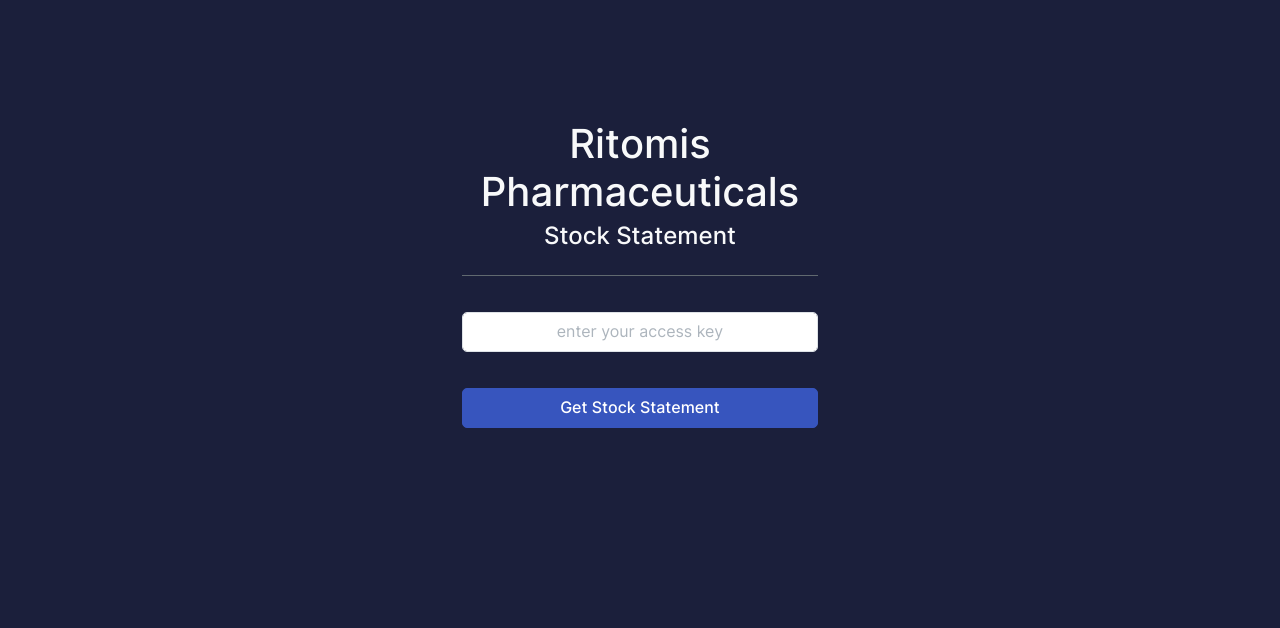
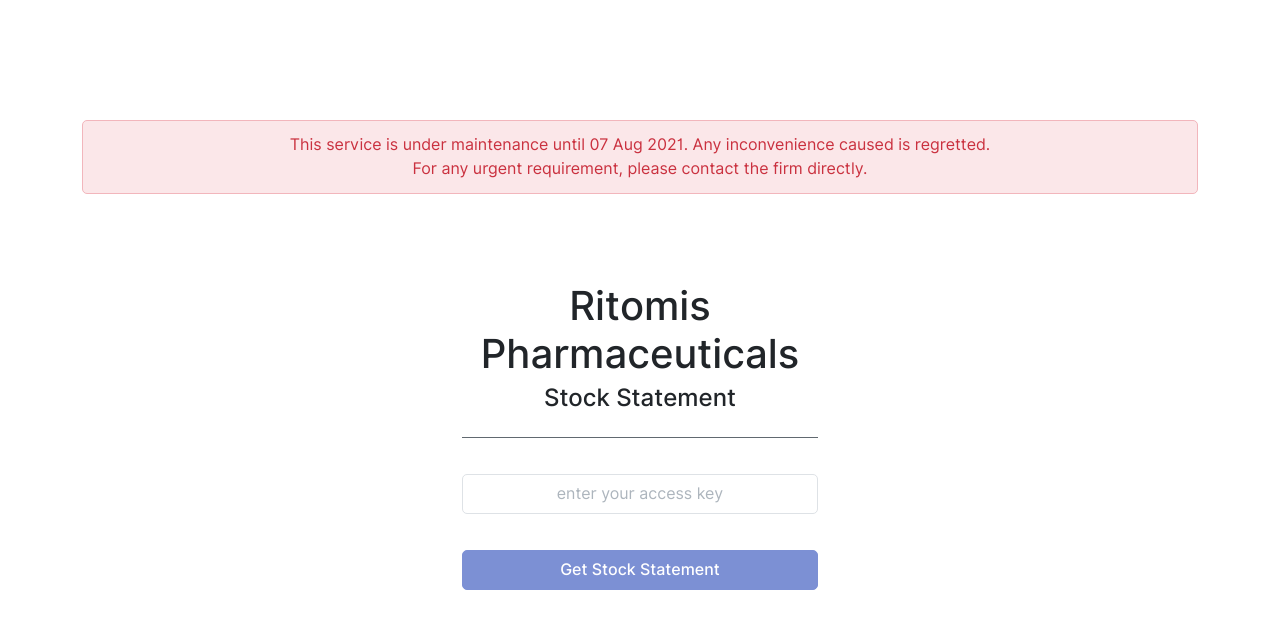
Before and after one commit to ritomislab/ritomis-pharmaceuticals-ss, a plain HTML site: page index.html in a window 1280 px wide. Drawn offline with Linux system fonts and the light colour scheme.

Commit message:
Downtime message

```diff
--- a/index.html
+++ b/index.html
@@ -13,13 +13,22 @@
   <body>
 
     <!-- Access key -->
-    <section id="mraccess" class="bg-primary-3 min-vh-100 py-5" style="display: block;">
+    <section id="mraccess" class="min-vh-100 py-5" style="display: block;">
       <div class="container">
+        <div class="row justify-content-center pt-6">
+          <div class="col text-center">
+            <!-- ongoing maintenanance -->
+            <div class="alert alert-danger" role="alert">
+              This service is under maintenance until 07 Aug 2021. Any inconvenience caused is regretted.<br>
+              For any urgent requirement, please contact the firm directly.
+            </div>
+          </div>
+        </div>
         <div class="row justify-content-center pt-6">
           <div class="col-xl-4 col-lg-5 col-md-6">
             <div class="text-center mb-4">
-              <h2 class="mb-1 h1 text-light">Ritomis Pharmaceuticals</h2>
-              <h4 class="mb-1 text-light">Stock Statement</h4>
+              <h2 class="mb-1 h1">Ritomis Pharmaceuticals</h2>
+              <h4 class="mb-1">Stock Statement</h4>
               <hr class="bg-secondary">
             </div>
 
@@ -34,7 +43,7 @@
             </div>
 
             <div class="form-group">
-              <button id="stockrequest" class="btn-block btn btn-primary">Get Stock Statement</button>
+              <button id="stockrequest" class="btn-block btn btn-primary" disabled>Get Stock Statement</button>
             </div>
           </div>
         </div>
```
Also changed, not shown: admin.html (+2 -2 lines).
